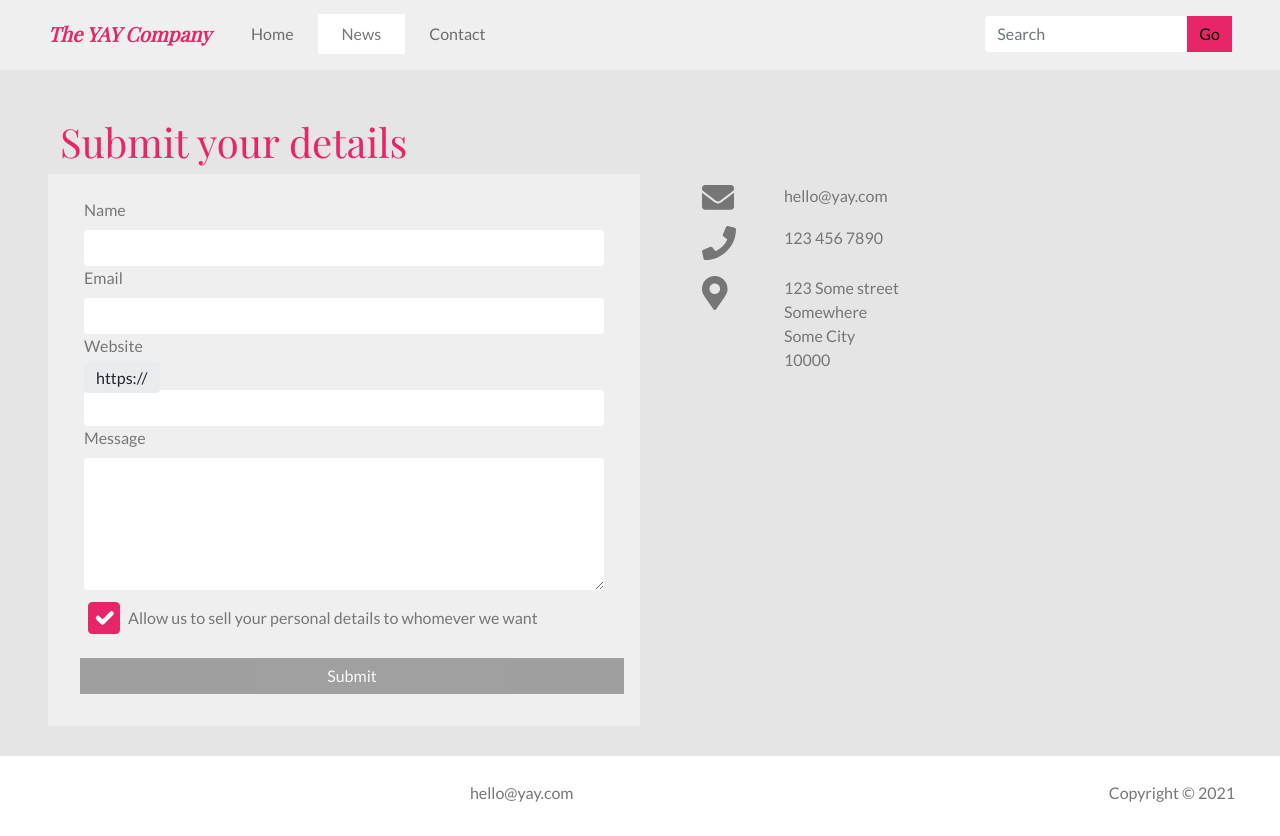
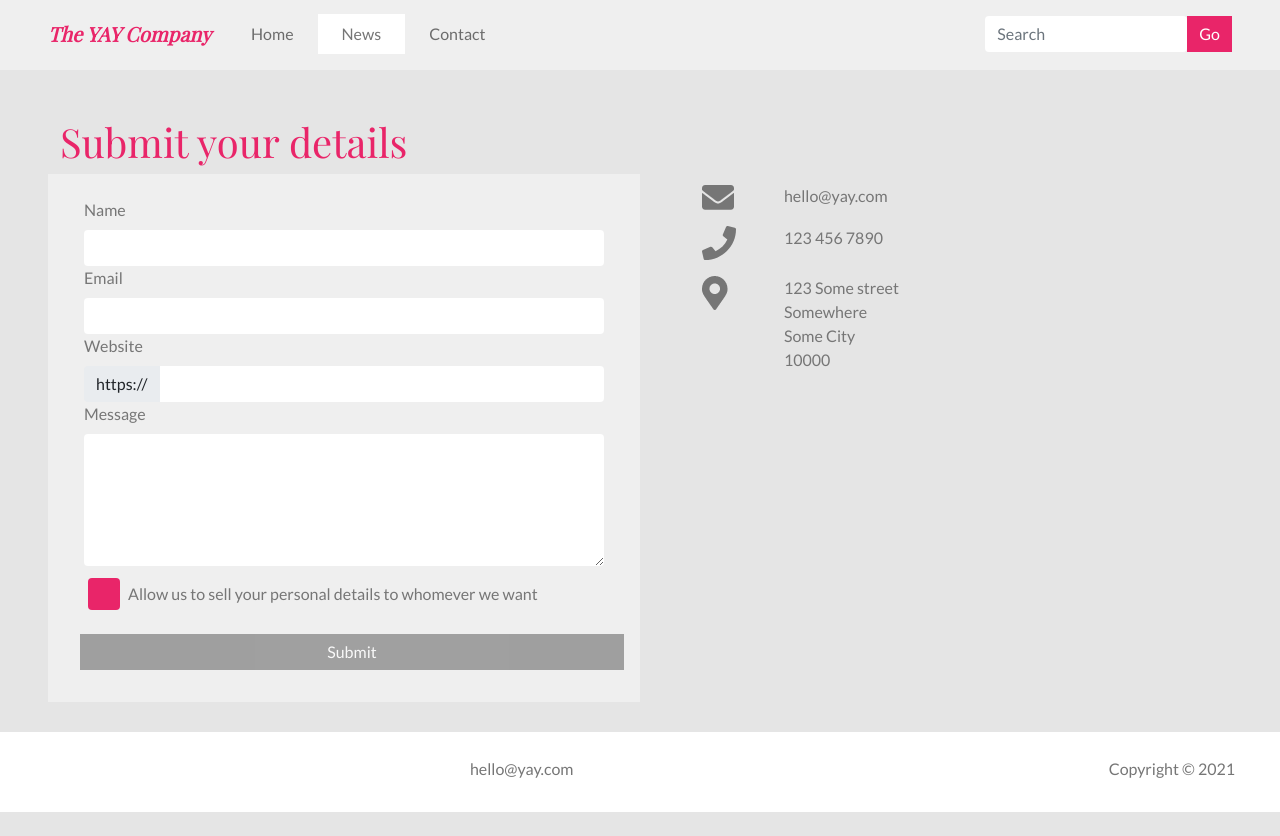
Before and after one commit to Noroff-FEU-Assignments/css-frameworks-ca-kronosGR, a plain HTML site: page contact.html in a window 1280 px wide. After the commit the page ends 812 px from the top, so only its background shows below. Drawn offline with nearby package versions, Linux system fonts and the light colour scheme; some icons are missing; a web font is replaced by a local one.

Commit message:
finished contact

```diff
--- a/contact.html
+++ b/contact.html
@@ -87,8 +87,8 @@
           </div>
           <div class="form-group w-100">
             <label for="website" class="form-label">Website</label>
-            <div>
-              <span class="input-group-text w-auto" id="website-extra">https://</span>
+            <div class="input-group">
+              <span class="input-group-text" id="website-extra">https://</span>
               <input type="website" class="form-control" id="website" name="website">
             </div>
           </div>
@@ -97,7 +97,7 @@
             <textarea class="form-control" id="message" name="message" rows="5"></textarea>
           </div>
           <div class="form-check m-3">
-            <input class="form-check-input" type="checkbox" name="terms" id="terms" checked>
+            <input class="form-check-input" type="checkbox" name="terms" id="terms">
             <label class="form-check-label" for="terms">Allow us to sell your personal details
               to whomever we want</label>
           </div>
--- a/scss/partials/_custom.scss
+++ b/scss/partials/_custom.scss
@@ -36,3 +36,6 @@ $card-border-radius: 1.25rem;
 
 $form-check-input-width:   2em;
 $input-border-width: 0;
+
+$form-check-input-bg: getColor(red);
+$form-check-input-border: none;
--- a/scss/partials/_nav.scss
+++ b/scss/partials/_nav.scss
@@ -27,5 +27,6 @@ form{
     background-color:getColor(red);
     border-radius: 0;
     border: none;
+    color: white;
   }
 }
```
Also changed, not shown: css/style.css, 1 other file.
